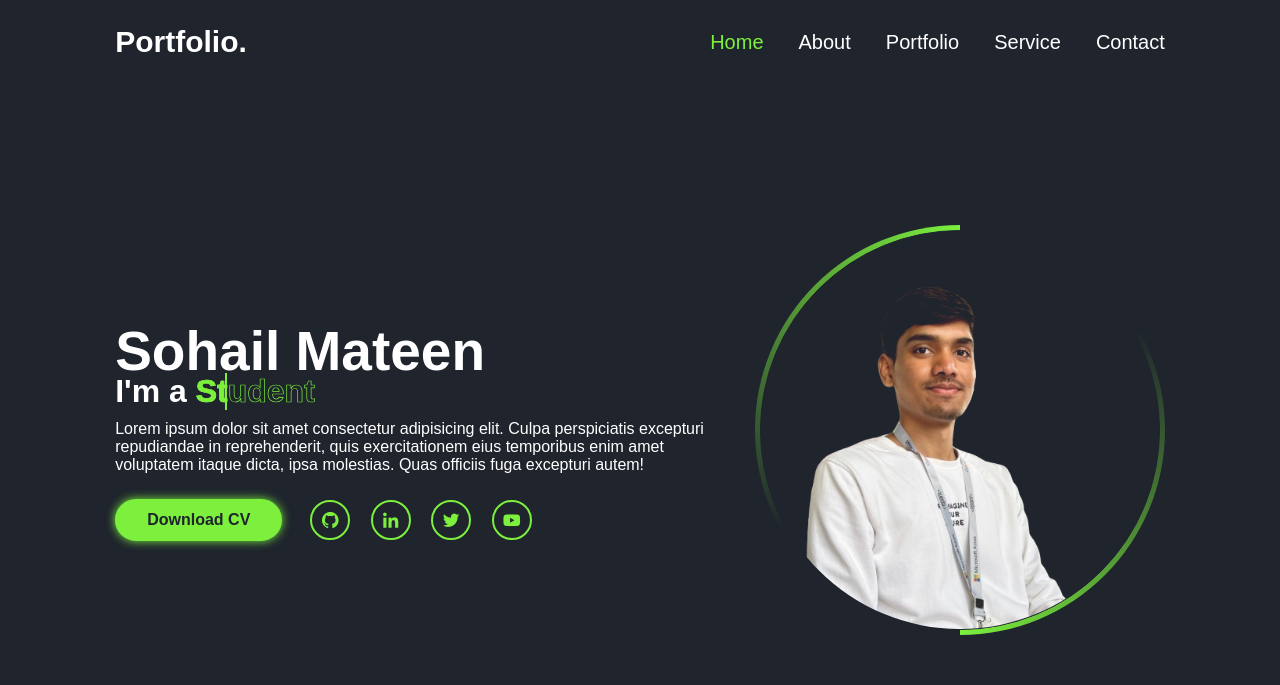
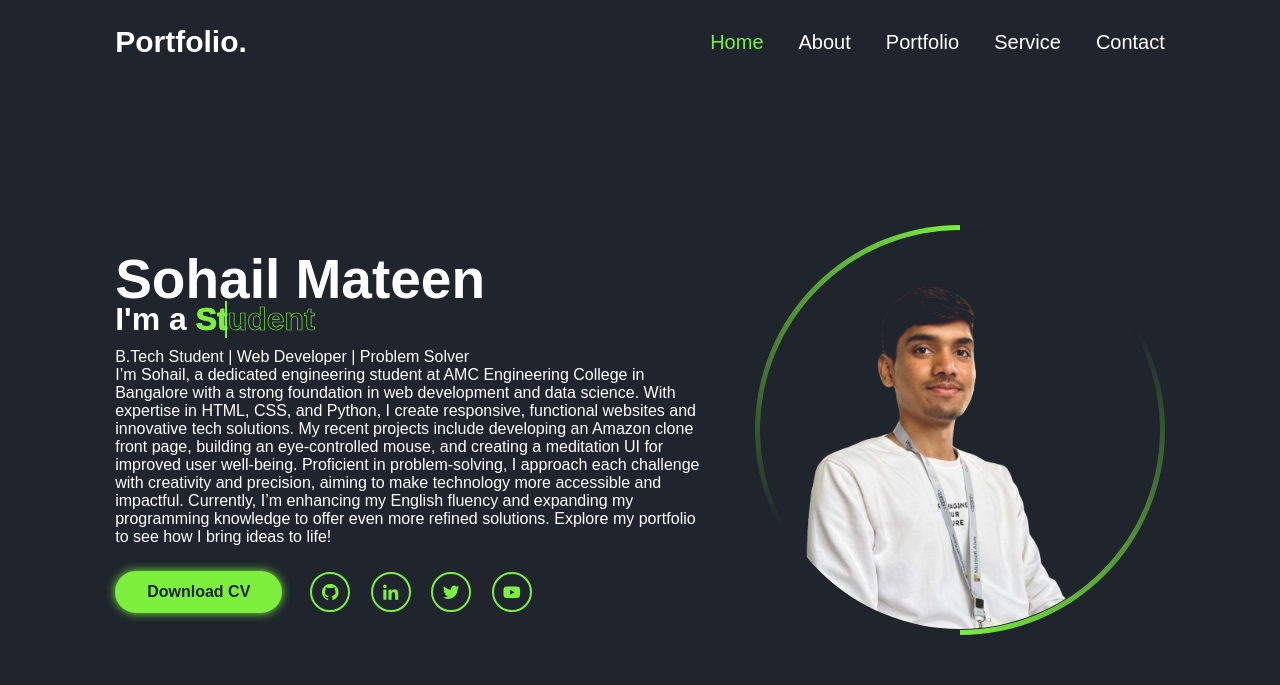
Before and after one commit to Sohailmateen/Portfolio, a plain HTML site: page index.html in a window 1280 px wide. Drawn offline with nearby package versions, Linux system fonts and the light colour scheme.

Commit message:
add description

```diff
--- a/index.html
+++ b/index.html
@@ -37,7 +37,13 @@
                 <span style="--i:2" data-text="Designer">Designer</span>
                 <span style="--i:1" data-text="Creative Thinker">Creative Thinker</span>
             </h2>
-            <p>Lorem ipsum dolor sit amet consectetur adipisicing elit. Culpa perspiciatis excepturi repudiandae in reprehenderit, quis exercitationem eius temporibus enim amet voluptatem itaque dicta, ipsa molestias. Quas officiis fuga excepturi autem!</p>
+            <p>B.Tech Student | Web Developer | Problem Solver<br>
+
+                I’m Sohail, a dedicated engineering student at AMC Engineering College in Bangalore with a strong foundation in web development and data science. With expertise in HTML, CSS, and Python, I create responsive, functional websites and innovative tech solutions. My recent projects include developing an Amazon clone front page, building an eye-controlled mouse, and creating a meditation UI for improved user well-being.
+
+                Proficient in problem-solving, I approach each challenge with creativity and precision, aiming to make technology more accessible and impactful. Currently, I’m enhancing my English fluency and expanding my programming knowledge to offer even more refined solutions.
+
+                Explore my portfolio to see how I bring ideas to life!</p>
             <div class="btn-sci">
                 <a href="#" class="btn">Download CV</a>
                 <div class="sci">
```
